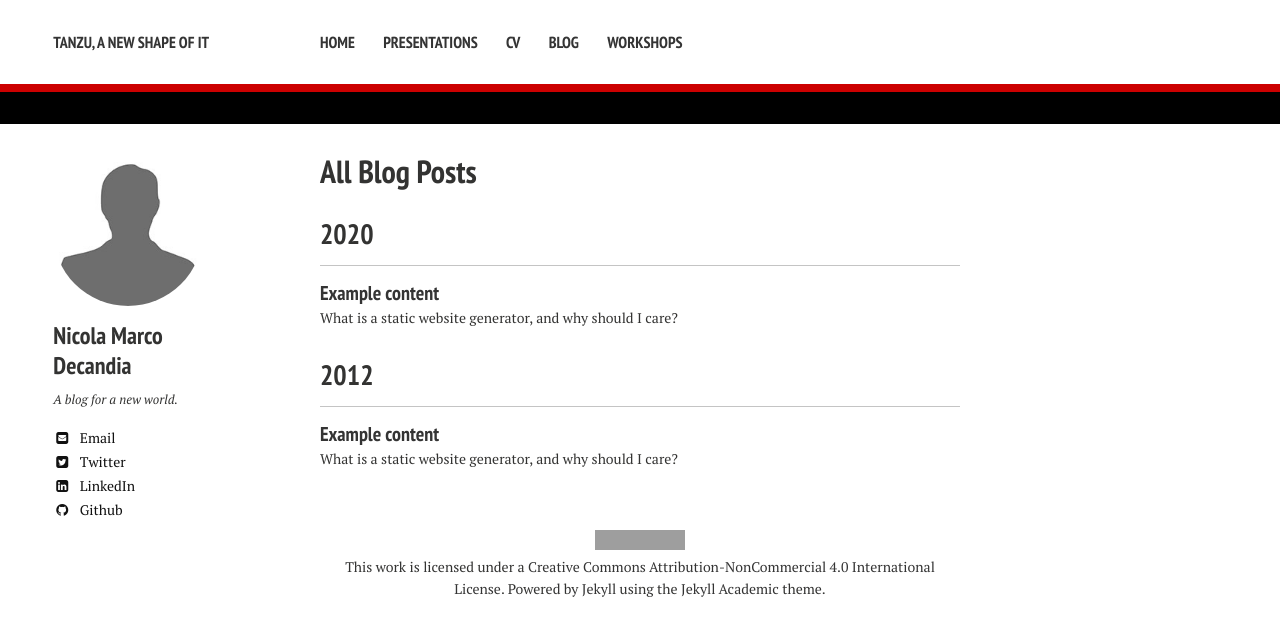
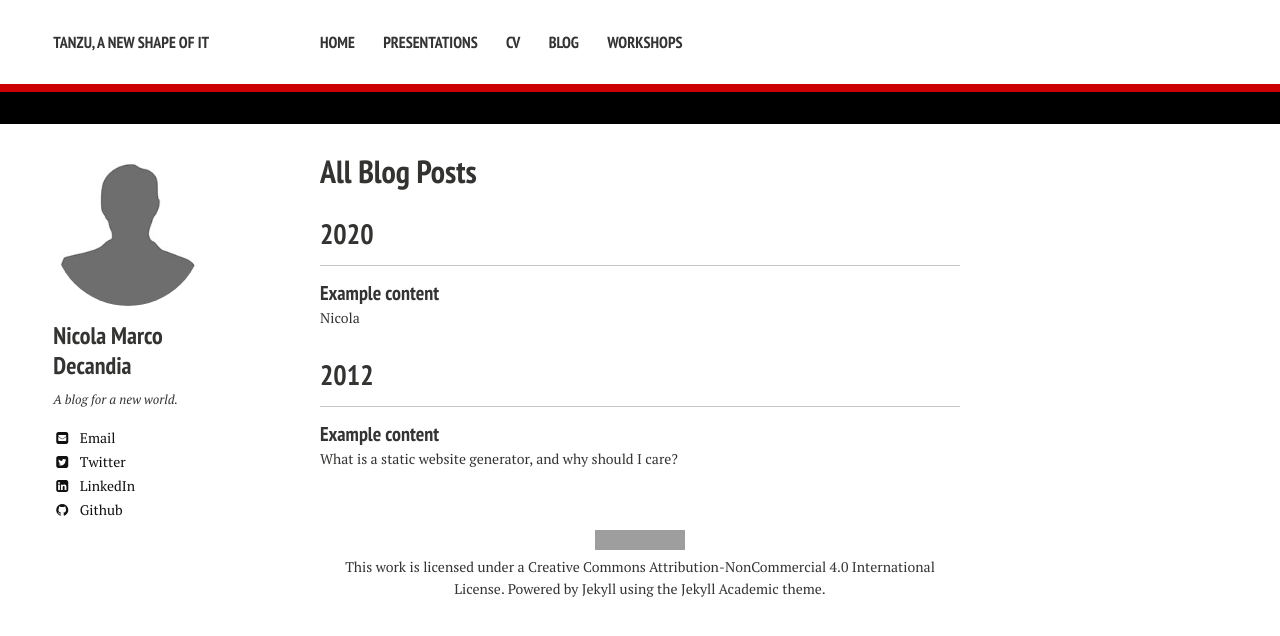
Before and after one commit to ndecandia/tanzu, a Jekyll site: the page built from blog.md, in a window 1280 px wide. Shown: the top 636 px of the page. Built offline with Jekyll 4.4.1, drawn with Linux system fonts in a browser that asks for light colours; nearby versions of some CDN libraries; grey boxes are pictures that could not be loaded.

Commit message:
first commit

```diff
--- a/_posts/2020-03-01-example.md
+++ b/_posts/2020-03-01-example.md
@@ -1,8 +1,8 @@
 ---
 layout: post
 title: Example content
-excerpt: "What is a static website generator, and why should I care?"
-modified: 2/29/2016, 9:00:24
+excerpt: "Nicola"
+modified: 2/29/2020, 9:00:24
 tags: [intro, beginner, jekyll, tutorial]
 comments: true
 category: blog
```
